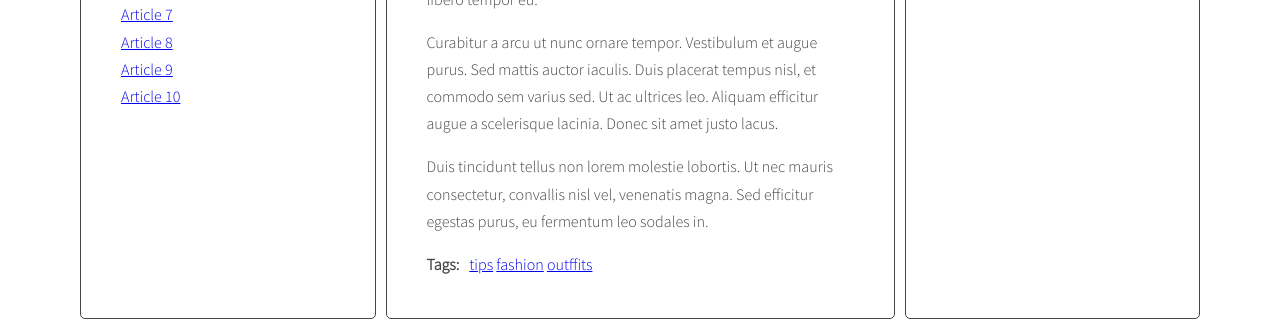
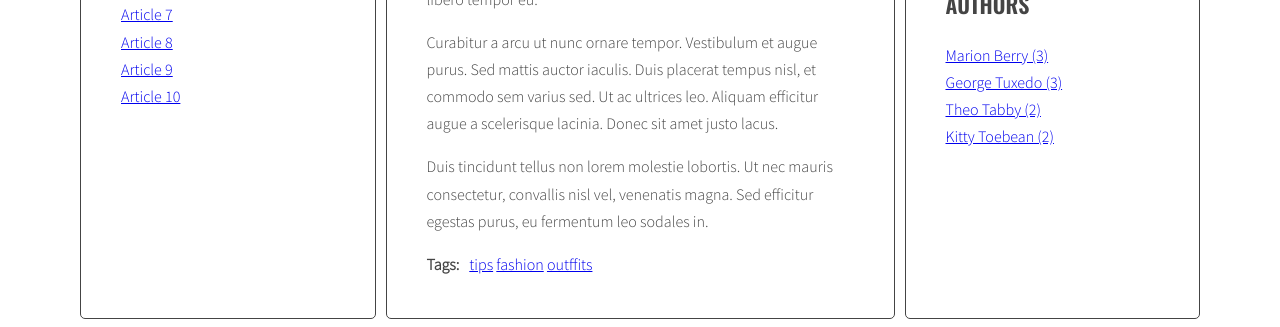
Before and after one commit to syltur/javascript-blog, a website: page index.html in a window 1280 px wide. Shown: the part 520-847 px from the top of the page. Drawn offline with nearby package versions, Linux system fonts and the light colour scheme.

Commit message:
add authors to sidebar

```diff
--- a/index.html
+++ b/index.html
@@ -162,6 +162,9 @@
                   <h2 class="section-title">Tags</h2>
                   <ul class="list list-tags">
                   </ul>
+                  <h2 class="section-title">Authors</h2>
+                  <ul class="list list-authors">
+                  </ul>
                 </aside>
               </main>
             </div>
--- a/js/script.js
+++ b/js/script.js
@@ -5,9 +5,9 @@
     TitleSelector = ('.post-title'),
     TitleListSelector = ('.titles'),
     TagsListSelector = ('.list-tags'),
+    AuthorsListSelector = ('.list-authors'),
     CloudClassCount = 5,
     CloudClassPrefix = ('tag-size-');
-
 
   const titleClickHandler = function(event){
     event.preventDefault();
@@ -52,7 +52,7 @@
   }
   generateTitleLinks();
 
-  function calculateTagClass(count, params){
+  function calculateClass(count, params){
     const normalizedCount = count - params.min;
     const normalizedMax = params.max - params.min;
     const percentage = normalizedCount / normalizedMax;
@@ -82,11 +82,9 @@
 
       tagWraper.innerHTML = html;
       const tagsParams = calculateTagsParams(allTags);
-      console.log('tagsParams:', tagsParams);
       function calculateTagsParams(tags){
         const params = {'max': 0, 'min': 999999};
         for(let tag in tags){
-          console.log(tag + ' is used ' + tags[tag] + ' times');
           params.max = Math.max(tags[tag], params.max);
           params.min = Math.min(tags[tag], params.min);
         }
@@ -97,8 +95,7 @@
 
       let allTagsHTML = '';
       for(let tag in allTags){
-        const tagLinkHTML = '<li><a class="tags-rigt-side ' + CloudClassPrefix + calculateTagClass(allTags[tag], tagsParams) +'" href="#tag-' + tag + '"> <span>' + tag + '</span></a></li>  ';
-        console.log('tagLinkHTML:', tagLinkHTML);
+        const tagLinkHTML = '<li><a class="tags-rigt-side ' + CloudClassPrefix + calculateClass(allTags[tag], tagsParams) +'" href="#tag-' + tag + '"> <span>' + tag + '</span></a></li>  ';
         allTagsHTML += tagLinkHTML;
       }
 
@@ -135,16 +132,43 @@
   }
   addClickListenersToTags();
 
+
   function generateAuthors(){
+    let allAuthors = {};
     const articles = document.querySelectorAll('.post');
     for (let article of articles){
       const author = article.getAttribute('data-author');
       const authorWrapper = article.querySelector('.post-authors');
+
       if(authorWrapper){
         const linkHTML = '<a href="#author-' + author + '"><span>' + author + '</span></a>';
         authorWrapper.innerHTML = linkHTML;
+        if(!allAuthors[author]) {
+          allAuthors[author] = 1;
+        } else {
+          allAuthors[author]++;
+        }
       }
+
+      function calculateAuthorParams(authors){
+        const params = {'max': 0, 'min': 999999};
+        for(let author in authors){
+          params.max = Math.max(authors[author], params.max);
+          params.min = Math.min(authors[author], params.min);
+        }
+        return params;
+      }
+
+      calculateAuthorParams();
+      let allAuthorsHTML = '';
+      for(let author in allAuthors){
+        const authorLinkHTML = '<li><a href="#author-' + author + '"> <span>' + author +' (' + allAuthors[author] + ') '+'</span></a></li>  ';
+        allAuthorsHTML += authorLinkHTML;
+      }
+      const authorList = document.querySelector(AuthorsListSelector);
+      authorList.innerHTML = allAuthorsHTML;
     }
+
   }
   generateAuthors();
 
```
